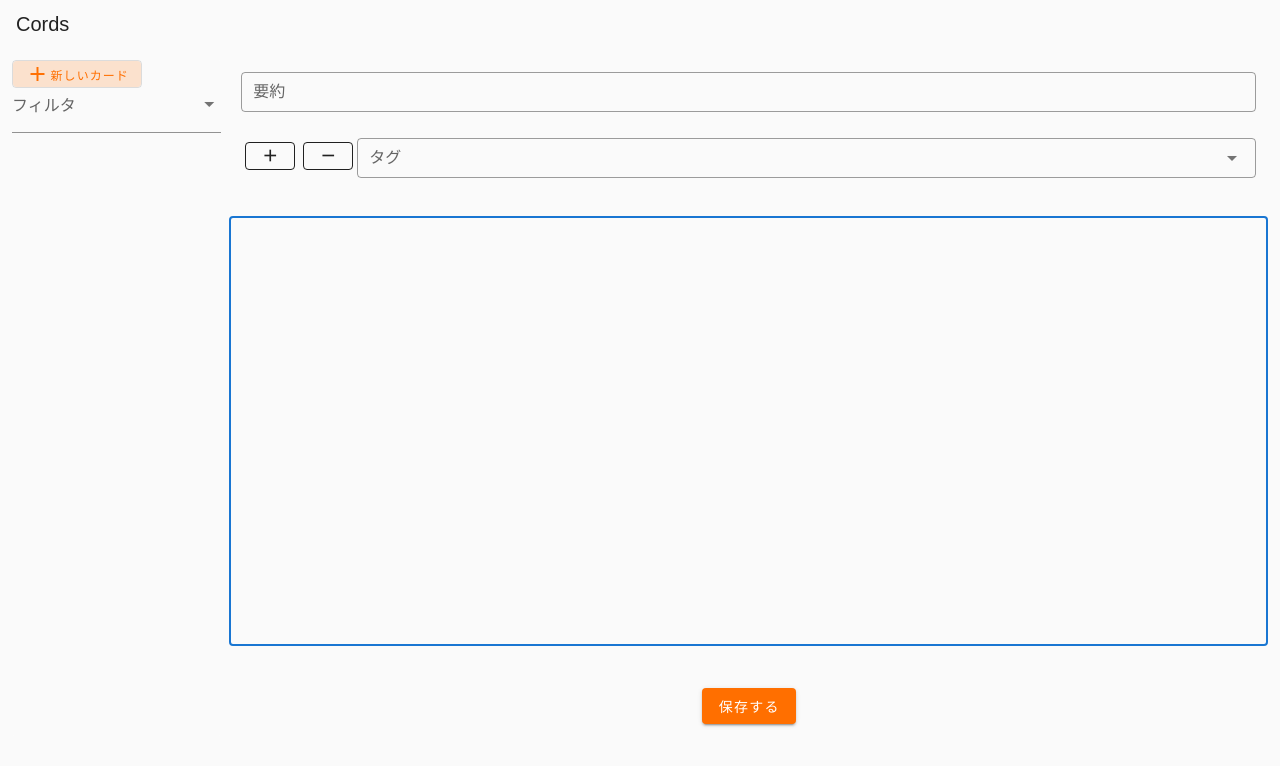
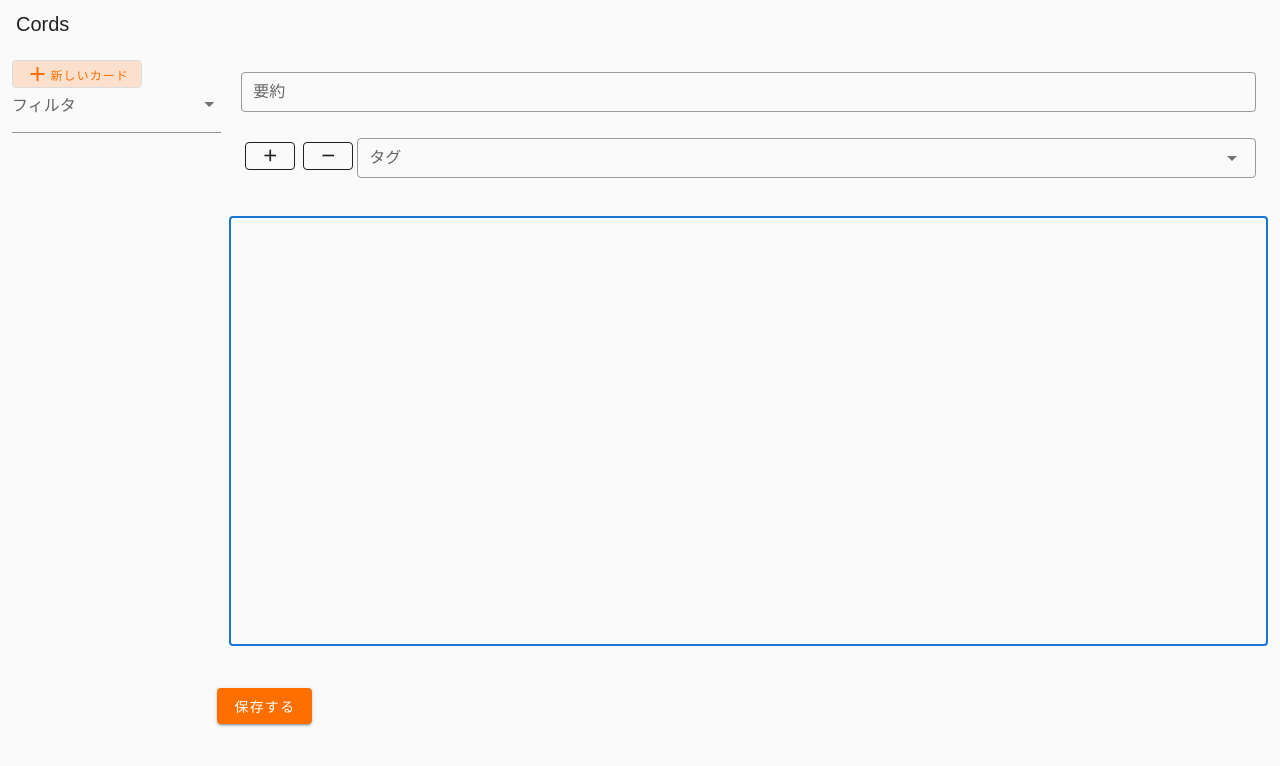
Before and after one commit to simonNozaki/cords, a Nuxt app: page / in a window 1280 px wide. Shown: the top 766 px of the page. Built offline with nearby package versions, Linux system fonts and the light colour scheme; a web font is replaced by a local one.

Commit message:
style: atomにスタイルを極力つけない

```diff
--- a/components/atoms/FormButton.vue
+++ b/components/atoms/FormButton.vue
@@ -1,7 +1,7 @@
 <template>
   <v-btn
     color="amber darken-4"
-    class="white--text justify-center mx-auto"
+    class="white--text"
     :disabled="disabled"
     @click="click"
   >
```
